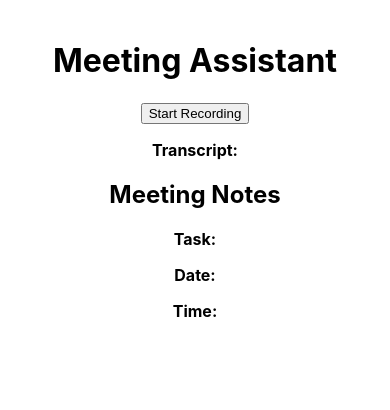
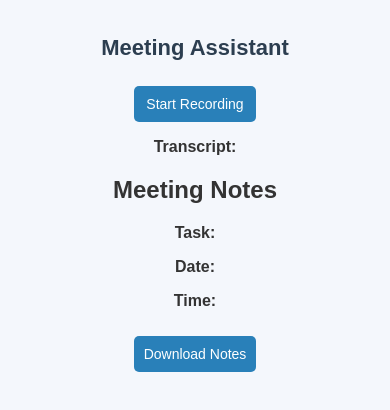
Before and after one commit to Arpita244/meeting-assistant, a React (Create React App) app: page / in a window 390 px wide. Shown: the top 410 px of the page. Built offline with nearby package versions, Linux system fonts and the light colour scheme.

Commit message:
3rd commit

```diff
--- a/src/App.css
+++ b/src/App.css
@@ -1,38 +1,86 @@
-.App {
+/* 🌟 General Styling */
+body {
+  font-family: 'Arial', sans-serif;
+  background-color: #f4f7fc;
+  color: #333;
   text-align: center;
+  margin: 0;
+  padding: 0;
 }
 
-.App-logo {
-  height: 40vmin;
-  pointer-events: none;
+/* 🌟 Main Container */
+.container {
+  max-width: 600px;
+  margin: 30px auto;
+  background: white;
+  padding: 20px;
+  border-radius: 10px;
+  box-shadow: 0 4px 10px rgba(0, 0, 0, 0.1);
 }
 
-@media (prefers-reduced-motion: no-preference) {
-  .App-logo {
-    animation: App-logo-spin infinite 20s linear;
+/* 🎙 Title */
+h1 {
+  font-size: 26px;
+  color: #2c3e50;
+  margin-bottom: 10px;
+}
+
+/* 📝 Meeting Notes Section */
+.meeting-notes {
+  text-align: left;
+  margin-top: 20px;
+  padding: 15px;
+  border: 1px solid #ddd;
+  border-radius: 8px;
+  background: #f9f9f9;
+}
+
+.meeting-notes p {
+  font-size: 16px;
+  margin: 8px 0;
+}
+
+.meeting-notes strong {
+  color: #2980b9;
+}
+
+/* 🎙 Buttons */
+button {
+  background: #2980b9;
+  color: white;
+  padding: 12px 16px;
+  font-size: 16px;
+  border: none;
+  border-radius: 5px;
+  cursor: pointer;
+  margin-top: 15px;
+  transition: 0.3s;
+}
+
+button:hover {
+  background: #1c5d91;
+}
+
+/* 🔄 Loading or Processing Status */
+.status {
+  font-size: 14px;
+  color: #777;
+  margin-top: 5px;
+}
+
+/* 📱 Responsive Design */
+@media (max-width: 600px) {
+  .container {
+    width: 90%;
+    padding: 15px;
+  }
+
+  h1 {
+    font-size: 22px;
+  }
+
+  button {
+    font-size: 14px;
+    padding: 10px 12px;
   }
 }
-
-.App-header {
-  background-color: #282c34;
-  min-height: 100vh;
-  display: flex;
-  flex-direction: column;
-  align-items: center;
-  justify-content: center;
-  font-size: calc(10px + 2vmin);
-  color: white;
-}
-
-.App-link {
-  color: #61dafb;
-}
-
-@keyframes App-logo-spin {
-  from {
-    transform: rotate(0deg);
-  }
-  to {
-    transform: rotate(360deg);
-  }
-}
--- a/src/App.js
+++ b/src/App.js
@@ -1,6 +1,7 @@
 import React, { useState } from "react";
 import SpeechToText from "./SpeechToText";
 import { extractActions } from "./TextProcessor";
+import "./App.css";
 
 function App() {
   const [transcript, setTranscript] = useState("");
@@ -12,15 +13,12 @@ function App() {
     setMeetingNotes(extractedData);
   };
 
+  // ✅ Function to Download Notes as a .txt file
   const downloadNotes = () => {
-    const data = notes.map((note, index) =>
-      `Note ${index + 1}:\nTask: ${note.tasks.join(", ") || "None"}\nDate: ${note.date || "Not Found"}\nTime: ${note.time || "Not Found"}\n\n`
-    ).join("");
-
-    const blob = new Blob([data], { type: "text/plain" });
-    const url = URL.createObjectURL(blob);
+    const content = `Meeting Notes\n----------------\nTask: ${meetingNotes.tasks.join(", ")}\nDate: ${meetingNotes.date}\nTime: ${meetingNotes.time}`;
+    const blob = new Blob([content], { type: "text/plain" });
     const link = document.createElement("a");
-    link.href = url;
+    link.href = URL.createObjectURL(blob);
     link.download = "Meeting_Notes.txt";
     document.body.appendChild(link);
     link.click();
@@ -31,11 +29,16 @@ function App() {
     <div style={{ textAlign: "center", padding: "20px" }}>
       <h1>Meeting Assistant</h1>
       <SpeechToText onTranscriptChange={handleTranscriptUpdate} />
+
       <h2>Meeting Notes</h2>
       <p><strong>Task:</strong> {meetingNotes.tasks.join(", ")}</p>
       <p><strong>Date:</strong> {meetingNotes.date}</p>
       <p><strong>Time:</strong> {meetingNotes.time}</p>
 
+      {/* ✅ Download Button */}
+      <button onClick={downloadNotes} style={{ marginTop: "10px", padding: "10px", cursor: "pointer" }}>
+        Download Notes
+      </button>
     </div>
   );
 }
```
